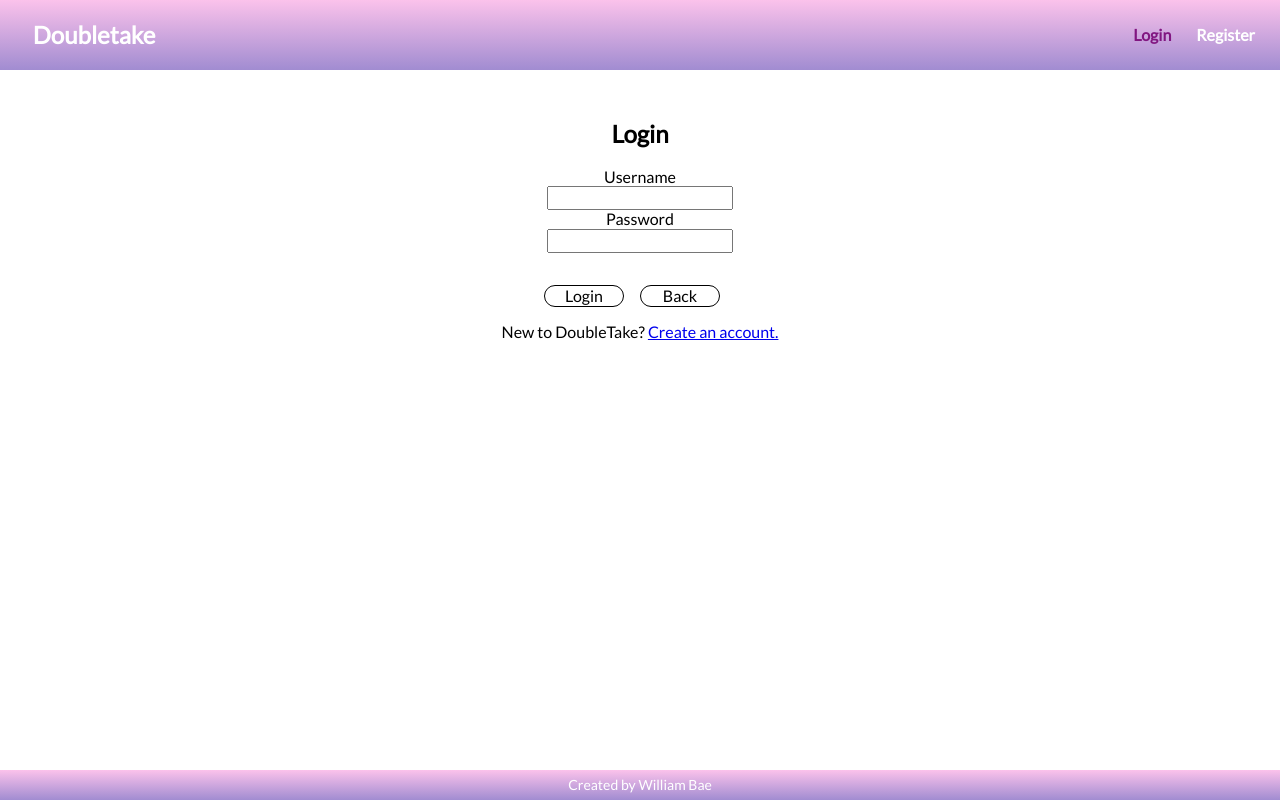
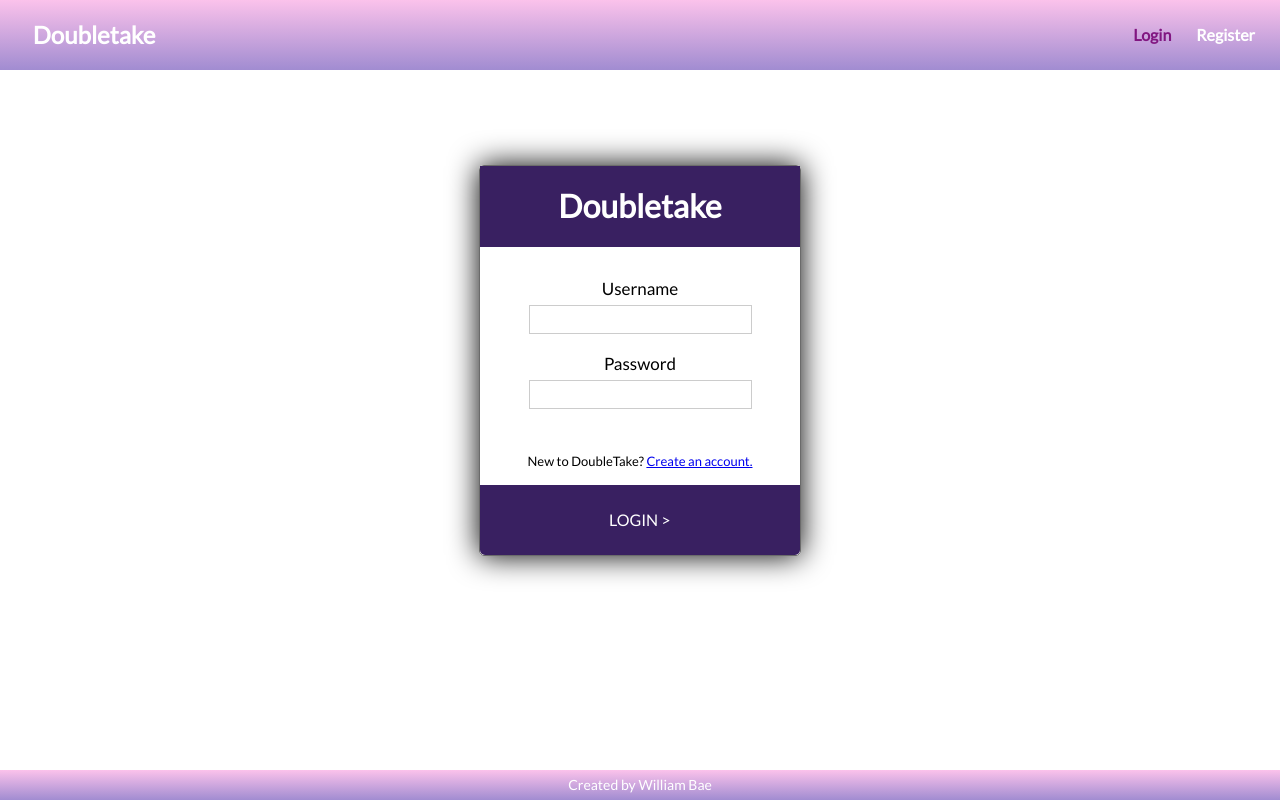
Before and after one commit to wbae912/doubletake_client, a React (Create React App) app: page /login in a window 1280 px wide. Built offline with nearby package versions, Linux system fonts and the light colour scheme; no server answers.

Commit message:
Login styling done

```diff
--- a/src/Components/Login/Login.css
+++ b/src/Components/Login/Login.css
@@ -1,6 +1,27 @@
 .login-section {
+  width: 320px;
   text-align: center;
-  margin-top: 120px;
+  margin: auto;
+  margin-top: 165px;
+  border: 0.5px solid rgb(107, 107, 107);
+  border-radius: 5px;
+  box-shadow: 0 0 30px #000000;
+}
+
+.header-div {
+  display: flex;
+  justify-content: center;
+  align-items: center;
+  height: 80px;
+  background-color: #392061;
+  border-bottom: 1px solid #392061;
+  margin-bottom: 2em;
+}
+
+.login-header {
+  margin: 0;
+  color: white;
+  font-size: 32px;
 }
 
 .login-form {
@@ -13,22 +34,51 @@
   align-items: center;
 }
 
-.login-buttons {
-  margin-top: 2em;
+.login-label {
+  margin-bottom: 0.4em;
+  font-size: 17px;
 }
 
-.login-button, .back-button {
-  margin: 0 1em 0 0;
-  width: 80px;
-  color: black;
-  background-color: white;
-  border: 1.5px solid black;
-  border-radius: 20px;
+.login-input {
+  width: 217px;
+  height: 25px;
+  border: 0.5px solid rgb(204, 204, 204);
+}
+
+#login-username {
+  margin-bottom: 1.2em;
+}
+
+.login-buttons {
+  width: 319.6px;
+  height: 70px;
+  margin-top: 1em;
+  background-color: #392061;
+  border-bottom-left-radius: 5px;
+  border-bottom-right-radius: 5px;
+  display: flex;
+  justify-content: center;
+}
+
+.to-register-p {
+  margin-top: 3.5em;
+  margin-bottom: 0;
+  font-size: 13px;
+}
+
+.login-button {
+  width: 100%;
+  color: white;
+  background-color: transparent;
+  border-bottom-left-radius: 5px;
+  border-bottom-right-radius: 5px;
+  border: none;
+  font-size: 16px;
   cursor: pointer;
   transition: ease 0.4s;
 }
 
-.login-button:hover, .back-button:hover {
-  color:white;
+.login-button:hover {
   background-color: black;
+  font-size: 17.5px;
 }
--- a/src/Components/Login/Login.js
+++ b/src/Components/Login/Login.js
@@ -50,7 +50,9 @@ export default class Login extends Component {
   render() {
     return (
       <section className="login-section">
-        <h2 className="login-header">Login</h2>
+        <div className="header-div">
+          <h2 className="login-header">Doubletake</h2>
+        </div>
         <form className="login-form" onSubmit={this.handleSubmitJwtAuth}>
           <div className="login_labels-inputs">
             <label className="login-label" htmlFor="username">Username</label>
@@ -71,14 +73,14 @@ export default class Login extends Component {
               onChange={this.handleInputChange}
             />
           </div>
-          <div className="login-buttons">
-            <button type="submit" className="login-button">Login</button>
-            <button type="button" className="back-button">Back</button>
-          </div>
           <div className="to-register">
             <p className="to-register-p">New to DoubleTake?&nbsp;
               <Link to='/register'>Create an account.</Link>
             </p>
+          </div>
+          <div className="login-buttons">
+            <button type="submit" className="login-button">LOGIN ></button>
+            {/* <button type="button" className="back-button">Back</button> */}
           </div>
         </form>
       </section>
```
